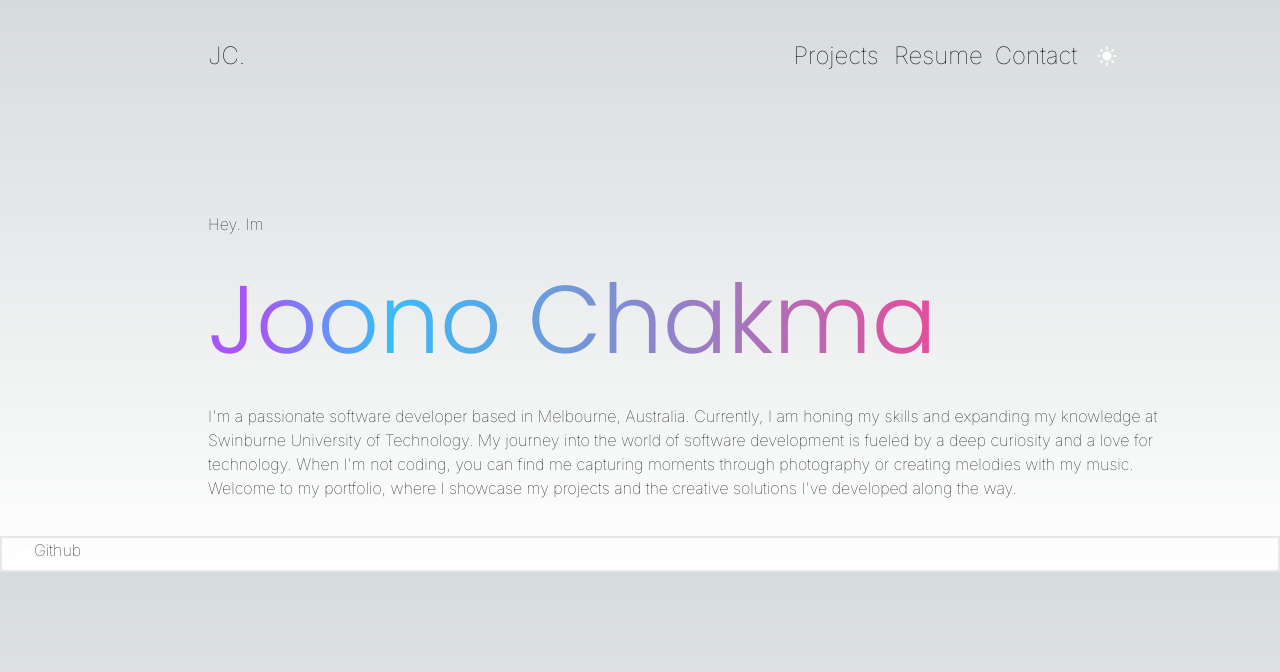
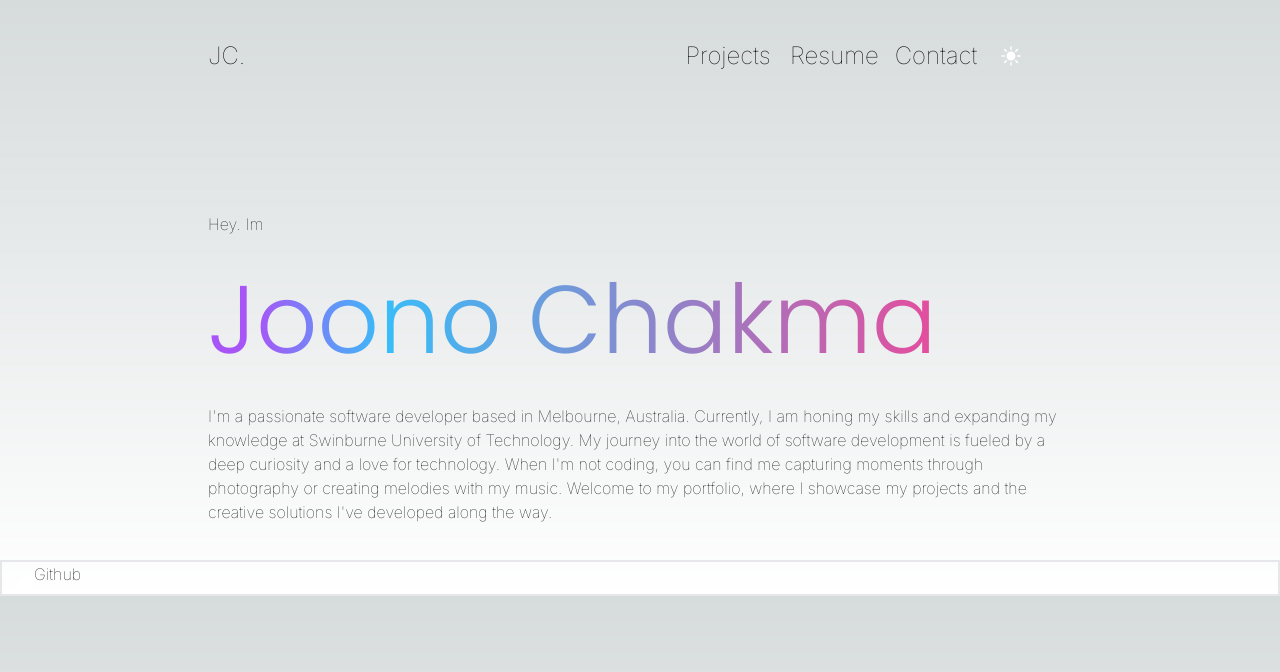
Before and after one commit to joonochakma/personal-portfolio, a Next.js app: page / in a window 1280 px wide. Shown: the top 672 px of the page. Built offline with nearby package versions, Linux system fonts and the light colour scheme.

Commit message:
fix: introduction paragraph alignment

```diff
--- a/src/app/navlinks.tsx
+++ b/src/app/navlinks.tsx
@@ -3,7 +3,7 @@ import LightIcon from './icons/lightIcon';
 
 export default function Navlinks() {
   return (
-    <ul className=" pr-24 grid grid-cols-4 gap-3 items-center">
+    <ul className=" pr-48 grid grid-cols-4 gap-4 items-center">
       <Link href="/Projects">Projects</Link>
       <Link href="/resume" target="_blank">
         Resume
--- a/src/app/page.tsx
+++ b/src/app/page.tsx
@@ -8,7 +8,7 @@ export default function Home() {
       <Header />
       <p className=" font-thin font-Inter px-52 py-9">Hey. Im</p>
       <Navbar />
-      <p className=" font-thin font-Inter text-wrap w-11/12 pl-52 py-9">
+      <p className=" font-thin font-Inter text-wrap w-full pl-52 pr-52 py-9">
         I'm a passionate software developer based in Melbourne, Australia.
         Currently, I am honing my skills and expanding my knowledge at Swinburne
         University of Technology. My journey into the world of software
```
